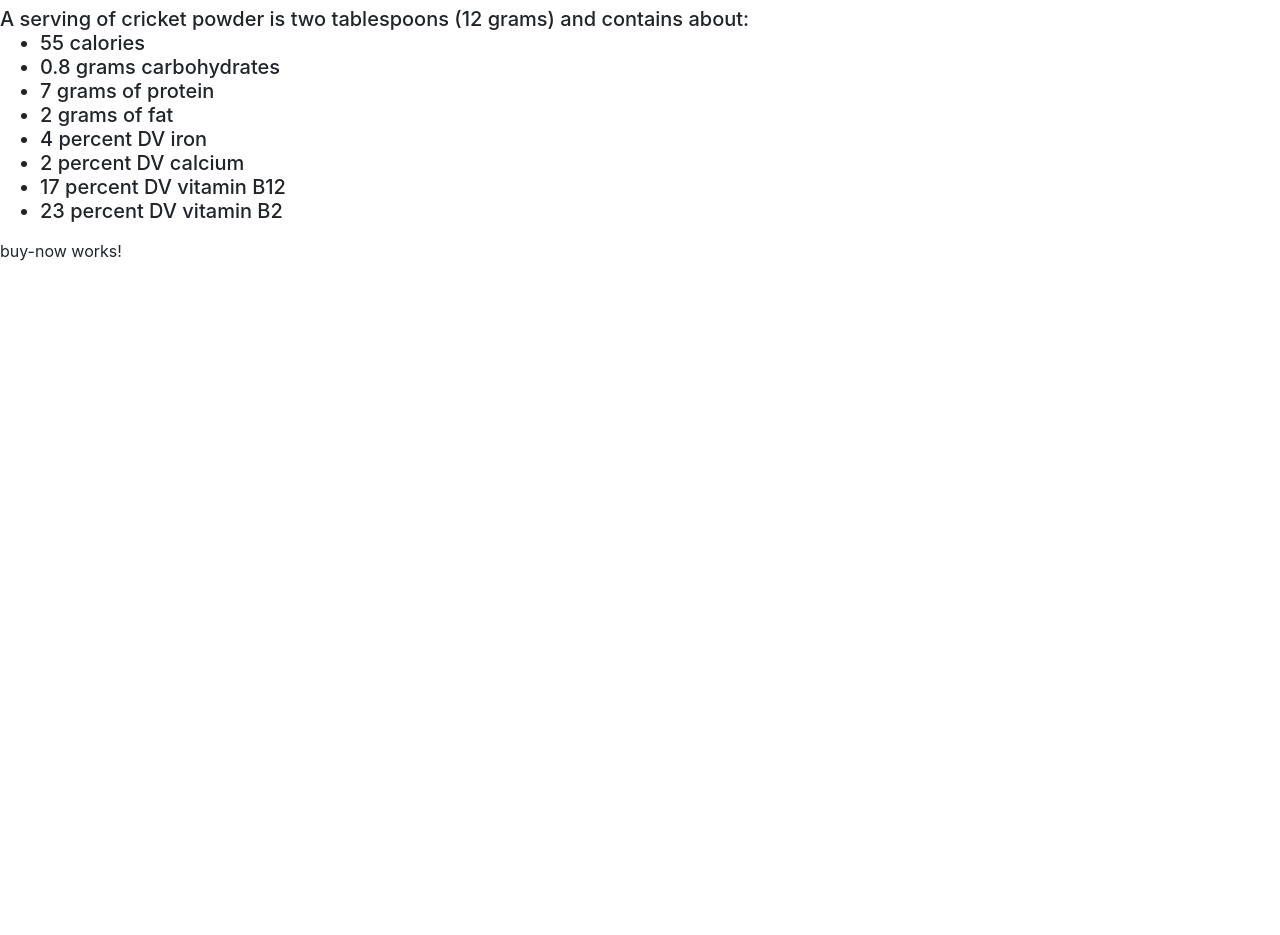
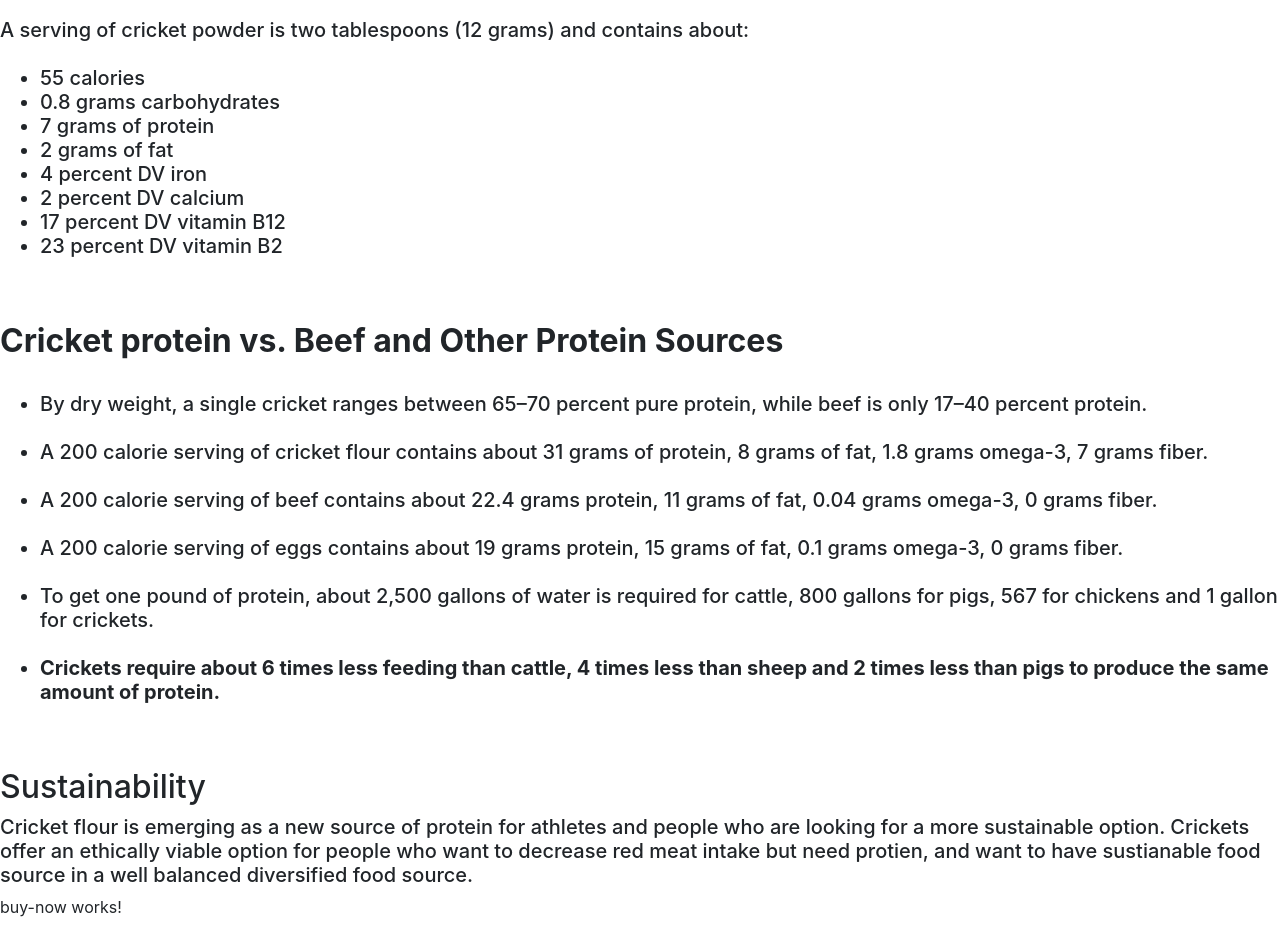
Before and after one commit to odonfrancisco/cricket-hack, an Angular app: page / in a window 1280 px wide. Shown: the part 331-1266 px from the top of the page. Before the commit the page ends 800 px from the top, so only its background shows below. Built offline with nearby package versions, Linux system fonts and the light colour scheme.

Commit message:
sustainability+nutrition info

```diff
--- a/src/app/landing-page/nutritional/nutritional.component.html
+++ b/src/app/landing-page/nutritional/nutritional.component.html
@@ -1,6 +1,6 @@
 <header>
-  <h1> Nutrition & Sustainability </h1>
-  <h3> So much sustain, so hip, edgelord status</h3>
+  <h1><b> Nutrition & Sustainability </b></h1>
+  <h4> <i> So much sustain, so hip, feed your inner edgelord </i></h4>
 </header>
 
 <body>
@@ -12,10 +12,9 @@
     Cricket protein powder is also a good source of iron and calcium. Iron-rich foods provide energy, boost muscle
     function and promote brain function. Consuming enough iron is also very important for women who are pregnant.
     Calcium-rich foods help to reduce blood pressure, promote bone health, support weight management and may even
-    decrease the risk or colon and rectal cancers. (2)
-  </h5>
-  <h5>A serving of cricket powder is two tablespoons (12 grams) and contains about:
-
+    decrease the risk or colon and rectal cancers. <br><br>
+    A serving of cricket powder is two tablespoons (12 grams) and contains about:<br>
+    <br>
     <ul>
 
       <li> 55 calories</li>
@@ -29,4 +28,46 @@
 
     </ul>
   </h5>
+  <br><br>
+  <h2> <b> Cricket protein vs. Beef and Other Protein Sources</b> </h2><br>
+  <h5>
+    <ul>
+
+      <li>By dry weight, a single cricket ranges between 65–70 percent pure protein, while beef is only 17–40
+        percent
+        protein.</li><br>
+
+      <li>A 200 calorie serving of cricket flour contains about 31 grams of protein, 8 grams of fat, 1.8 grams
+        omega-3,
+        7
+        grams fiber.</li><br>
+
+      <li>A 200 calorie serving of beef contains about 22.4 grams protein, 11 grams of fat, 0.04 grams omega-3, 0
+        grams
+        fiber.</li><br>
+
+      <li>A 200 calorie serving of eggs contains about 19 grams protein, 15 grams of fat, 0.1 grams omega-3, 0
+        grams
+        fiber.</li><br>
+
+      <li>To get one pound of protein, about 2,500 gallons of water is required for cattle, 800 gallons for pigs,
+        567
+        for
+        chickens and 1 gallon for crickets.</li><br>
+
+      <li><b>Crickets require about 6 times less feeding than cattle, 4 times less than sheep and 2 times less
+          than
+          pigs to
+          produce the same amount of protein.</b></li><br>
+
+    </ul>
+  </h5>
+  <br>
+  <b>
+    <h2> Sustainability</h2>
+  </b>
+  <h5>Cricket flour is emerging as a new source of protein for athletes and people who are looking for a more
+    sustainable option. Crickets offer an ethically viable option for people who want to decrease red meat intake
+    but
+    need protien, and want to have sustianable food source in a well balanced diversified food source.</h5>
 </body>
```
